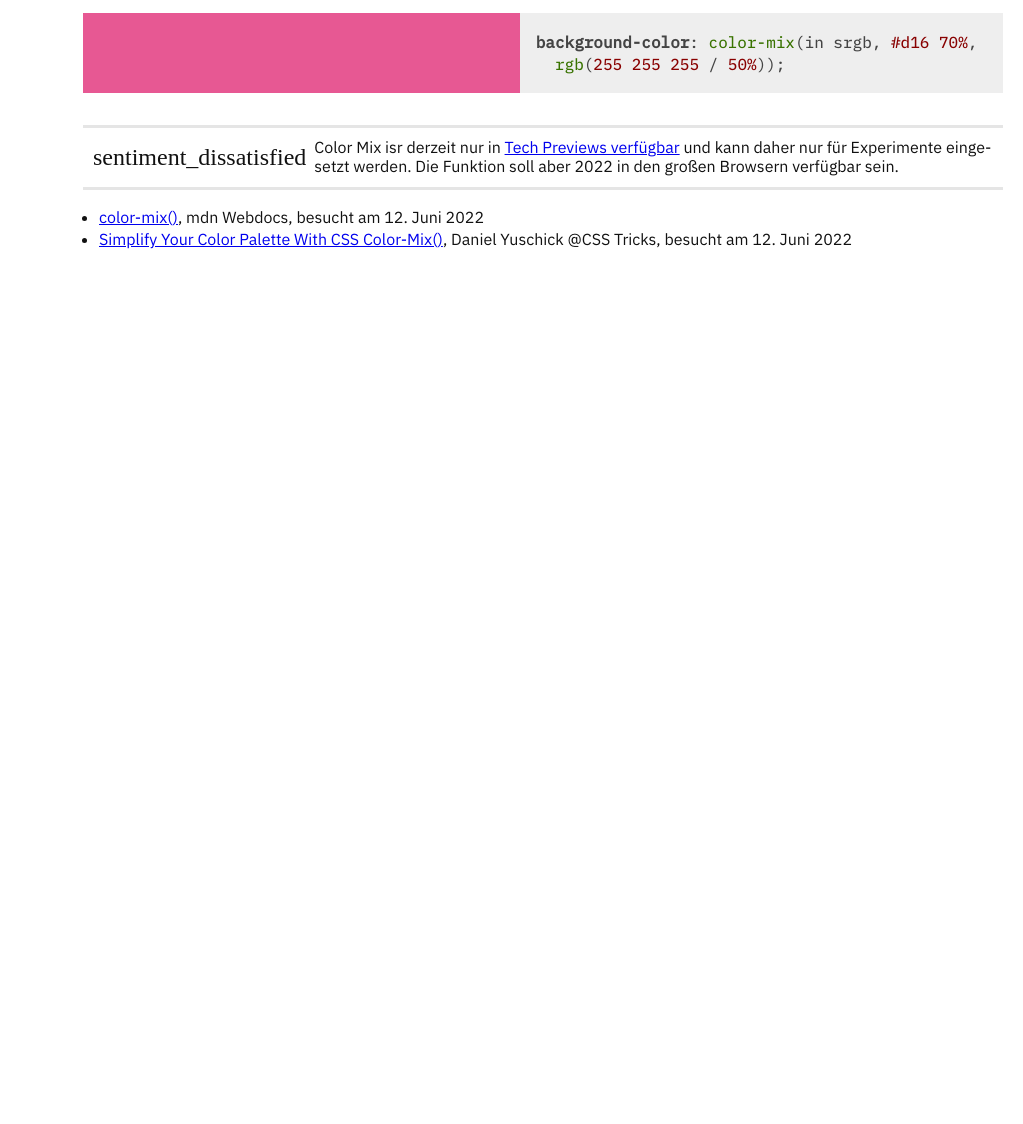
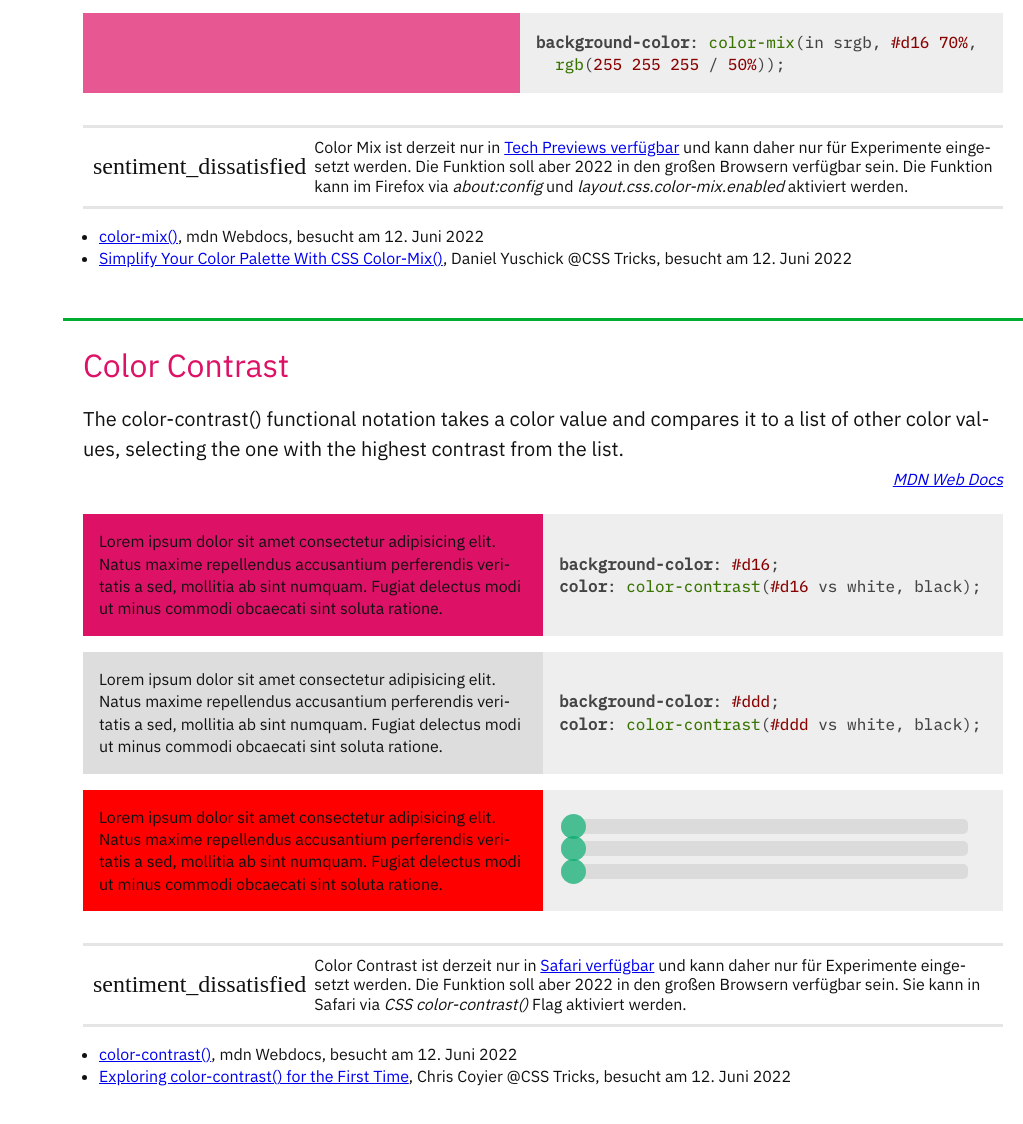
Before and after one commit to cnoss/my-state-of-css-2022, a website: page index.html in a window 1280 px wide. Shown: the part 8317-9441 px from the top of the page, without its empty margins (257-1280 px from the left). Before the commit the page ends 8615 px from the top, so only its background shows below. Drawn offline with nearby package versions, Linux system fonts and the light colour scheme; a web font is replaced by a local one.

Commit message:
Added Color Contrast content

```diff
--- a/assets/styles/components.css
+++ b/assets/styles/components.css
@@ -102,3 +102,40 @@
 .explainer-image.is-small img {
   max-width: 10rem;
 }
+
+/* Slider
+###########################################################################  */
+
+.slider-wrap {
+  padding: var(--m);
+}
+
+.slider {
+  width: 100%;
+  height: 15px;
+  appearance: none;
+  background: #d3d3d3;
+  border-radius: 5px;
+  opacity: 0.7;
+  outline: none;
+  transition: 0.2s;
+  transition: opacity 0.2s;
+}
+
+.slider::-webkit-slider-thumb {
+  width: 25px;
+  height: 25px;
+  appearance: none;
+  appearance: none;
+  background: #04aa6d;
+  border-radius: 50%;
+  cursor: pointer;
+}
+
+.slider::-moz-range-thumb {
+  width: 25px;
+  height: 25px;
+  background: #04aa6d;
+  border-radius: 50%;
+  cursor: pointer;
+}
--- /dev/null
+++ b/assets/styles/example-color-contrast.css
@@ -0,0 +1,33 @@
+:root {
+  --hue: 0deg;
+  --white: 0%;
+  --black: 0%;
+}
+
+.example-color-contrast {
+  display: flex;
+  flex-direction: column;
+  gap: var(--m);
+}
+
+.example-color-contrast .example-visual {
+  min-height: 5em;
+  padding: var(--m);
+}
+
+.example-color-contrast .base {
+  background-color: #d16;
+  color: color-contrast(#d16 vs white, black);
+}
+
+.example-color-contrast .grey {
+  background-color: #ddd;
+  color: color-contrast(#ddd vs white, black);
+}
+
+.example-color-contrast .interactive {
+  --bg: hwb(var(--hue) var(--white) var(--black));
+
+  background-color: var(--bg);
+  color: color-contrast(var(--bg) vs #000, #333, #666, #ccc, #eee);
+}
--- a/index.html
+++ b/index.html
@@ -19,6 +19,7 @@
     <link rel="stylesheet" href="./assets/styles/example-accent-color.css"/>
     <link rel="stylesheet" href="./assets/styles/example-hwb.css"/>
     <link rel="stylesheet" href="./assets/styles/example-color-mix.css"/>
+    <link rel="stylesheet" href="./assets/styles/example-color-contrast.css"/>
     <link rel="stylesheet" href="//cdnjs.cloudflare.com/ajax/libs/highlight.js/11.5.1/styles/default.min.css">
   </head>
   <body>
@@ -623,12 +624,76 @@ background-color: color-mix(in srgb, #d16 70%,
 
         <div class="usable-indicator">
           <span class="icon">sentiment_dissatisfied</span>
-          <p>Color Mix isr derzeit nur in <a href="https://caniuse.com/mdn-css_types_color_color-mix">Tech Previews verfügbar</a> und kann daher nur für Experimente eingesetzt werden. Die Funktion soll aber 2022 in den großen Browsern verfügbar sein.</p>
+          <p>Color Mix ist derzeit nur in <a href="https://caniuse.com/mdn-css_types_color_color-mix">Tech Previews verfügbar</a> und kann daher nur für Experimente eingesetzt werden. Die Funktion soll aber 2022 in den großen Browsern verfügbar sein. Die Funktion kann im Firefox via <i>about:config</i> und <i>layout.css.color-mix.enabled</i> aktiviert werden.</p>
         </div>
 
         <ul class="further-readings">
           <li><a href="https://developer.mozilla.org/en-US/docs/Web/CSS/color_value/color-mix">color-mix()</a>, mdn Webdocs, besucht am 12. Juni 2022</li>
           <li><a href="https://www.smashingmagazine.com/2022/06/simplify-color-palette-css-color-mix/">Simplify Your Color Palette With CSS Color-Mix()</a>, Daniel Yuschick @CSS Tricks, besucht am 12. Juni 2022</li>
+        </ul>
+      </section>
+
+<!-- Color Contrast
+########################################################################### -->
+      <section id="color-contrast">
+        <h2>Color Contrast</h2>
+
+        <div class="teaser">
+          <p>
+          The color-contrast() functional notation takes a color value and compares it to a list of other color values, selecting the one with the highest contrast from the list.
+          <cite><a href="https://developer.mozilla.org/en-US/docs/Web/CSS/color_value/color-contrast">MDN Web Docs</a></cite>
+          </p>
+        </div>
+
+        <div class="example example-color-contrast">
+          <div class="example-pair">
+            <div class="example-visual base">
+              <p>
+                Lorem ipsum dolor sit amet consectetur adipisicing elit. Natus maxime repellendus accusantium perferendis veritatis a sed, mollitia ab sint numquam. Fugiat delectus modi ut minus commodi obcaecati sint soluta ratione.
+              </p>
+            </div>
+            <div class="example-code">
+              <code class="language-css"><pre>
+background-color: #d16;
+color: color-contrast(#d16 vs white, black);</pre></code>
+            </div>
+          </div>
+          <div class="example-pair">
+            <div class="example-visual grey">
+              <p>
+                Lorem ipsum dolor sit amet consectetur adipisicing elit. Natus maxime repellendus accusantium perferendis veritatis a sed, mollitia ab sint numquam. Fugiat delectus modi ut minus commodi obcaecati sint soluta ratione.
+              </p>
+            </div>
+            <div class="example-code">
+              <code class="language-css"><pre>
+background-color: #ddd;
+color: color-contrast(#ddd vs white, black);</pre></code>
+            </div>
+          </div>
+          <div class="example-pair">
+            <div class="example-visual interactive">
+              <p>
+                Lorem ipsum dolor sit amet consectetur adipisicing elit. Natus maxime repellendus accusantium perferendis veritatis a sed, mollitia ab sint numquam. Fugiat delectus modi ut minus commodi obcaecati sint soluta ratione.
+              </p>
+            </div>
+            <div class="example-code">
+              <div class="slider-wrap">
+                <input type="range" min="1" max="360" value="0" class="slider" id="color-contrast-hue">
+                <input type="range" min="1" max="100" value="0" class="slider" id="color-contrast-white">
+                <input type="range" min="1" max="100" value="0" class="slider" id="color-contrast-black">
+              </div>
+            </div>
+          </div>
+        </div>
+
+        <div class="usable-indicator">
+          <span class="icon">sentiment_dissatisfied</span>
+          <p>Color Contrast ist derzeit nur in <a href="https://caniuse.com/mdn-css_types_color_color-contrast">Safari verfügbar</a> und kann daher nur für Experimente eingesetzt werden. Die Funktion soll aber 2022 in den großen Browsern verfügbar sein. Sie kann in Safari via <i>CSS color-contrast()</i> Flag aktiviert werden.</p>
+        </div>
+
+        <ul class="further-readings">
+          <li><a href="https://developer.mozilla.org/en-US/docs/Web/CSS/color_value/color-contrast">color-contrast()</a>, mdn Webdocs, besucht am 12. Juni 2022</li>
+          <li><a href="https://css-tricks.com/exploring-color-contrast-for-the-first-time/">Exploring color-contrast() for the First Time</a>, Chris Coyier @CSS Tricks, besucht am 12. Juni 2022</li>
         </ul>
       </section>
     </main>
@@ -645,5 +710,20 @@ background-color: color-mix(in srgb, #d16 70%,
         target.dataset.additionalContent = target.dataset.additionalContent === 'is-visible' ? 'is-hidden' : 'is-visible';
       });
     });
+
+    const root = document.documentElement;
+    const sliderHue = document.getElementById("color-contrast-hue");
+    sliderHue.addEventListener('input', (ele)=>{
+      root.style.setProperty('--hue',  `${ele.target.value}deg`);
+    });
+    const sliderWhite = document.getElementById("color-contrast-white");
+    sliderWhite.addEventListener('input', (ele)=>{
+      root.style.setProperty('--white', `${ele.target.value}%`);
+    });
+    const sliderBlack = document.getElementById("color-contrast-black");
+    sliderBlack.addEventListener('input', (ele)=>{
+      root.style.setProperty('--black',  `${ele.target.value}%`);
+    });
+
     </script>
 </html>
```
